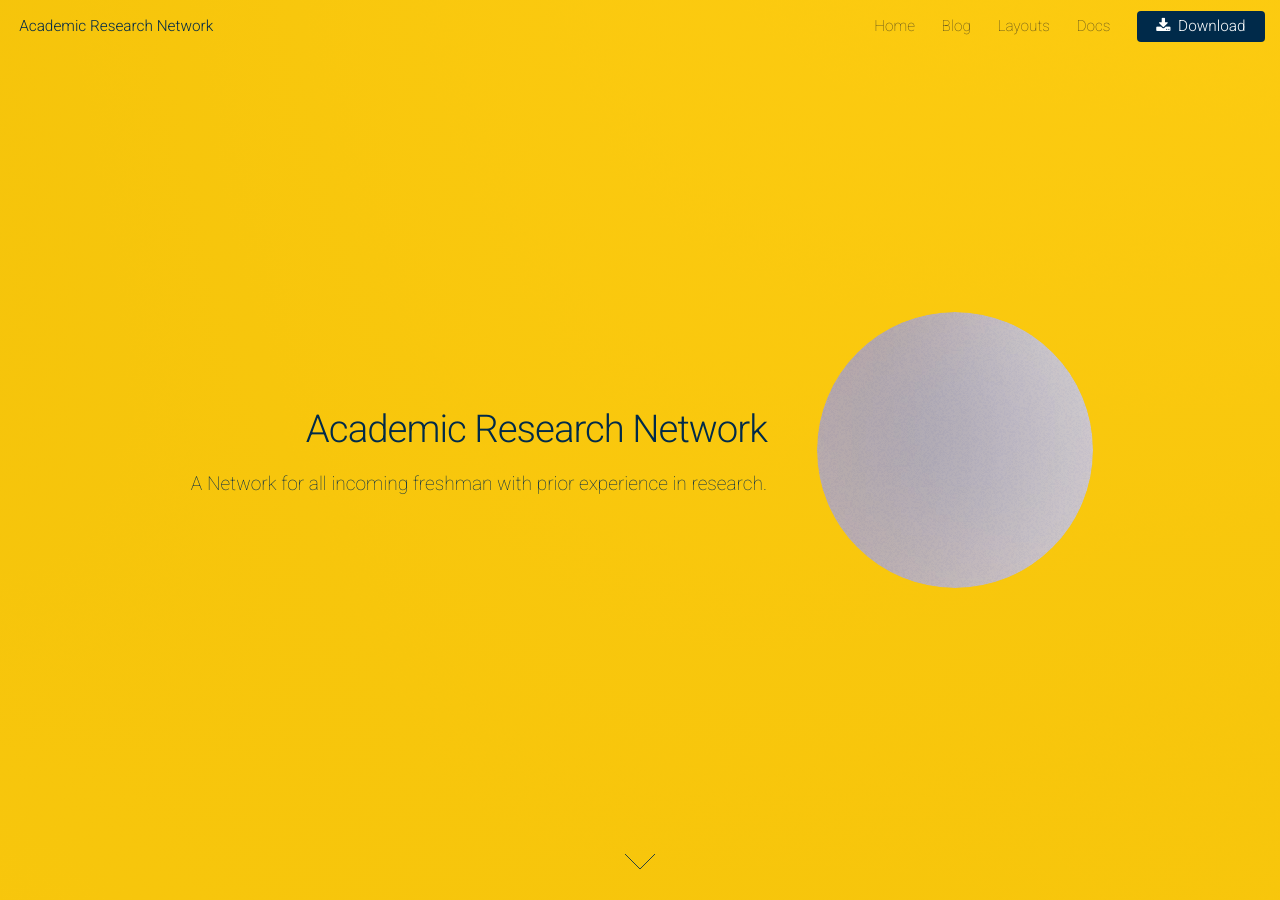
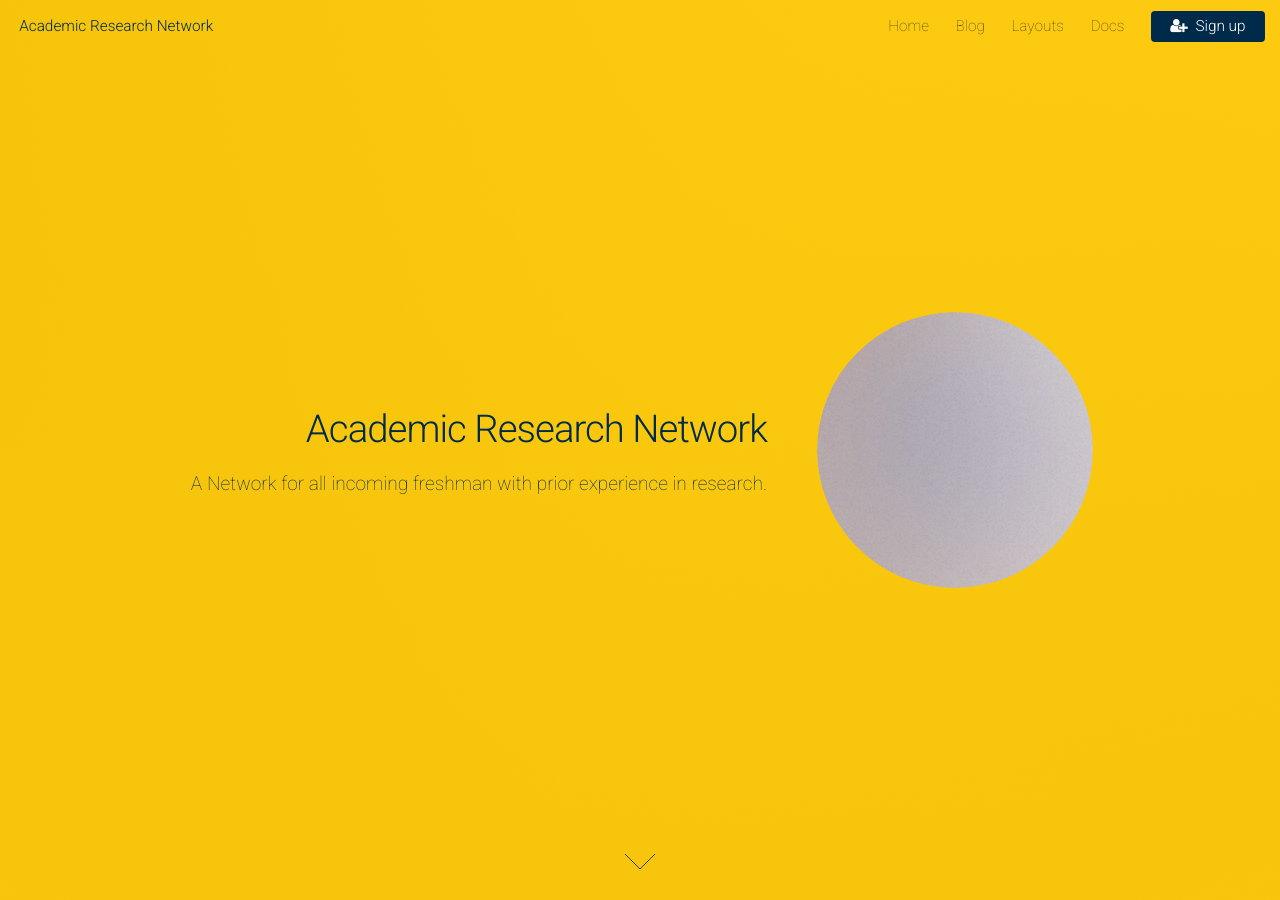
Before and after one commit to ARN-UM/arn-um.github.io, a Jekyll site: the page built from index.html, in a window 1280 px wide and 900 px high. Built offline with Jekyll 4.4.1, drawn with Linux system fonts in a browser that asks for light colours.

Commit message:
Updated content.

```diff
--- a/_includes/header.html
+++ b/_includes/header.html
@@ -23,7 +23,7 @@
 								</ul>
 							</li>
 							<li><a href="{{ site.url }}{{ site.baseurl }}/elements.html">Docs</a></li>
-							<li><a href="{{ site.baseurl }}{{ site.url}}/#" class="button special icon fa-download">Download</a></li>
+							<li><a href="{{ site.baseurl }}{{ site.url}}/#" class="button special icon fa-user-plus">Sign up</a></li>
 						</ul>
 					</nav>
 				</header>
```
